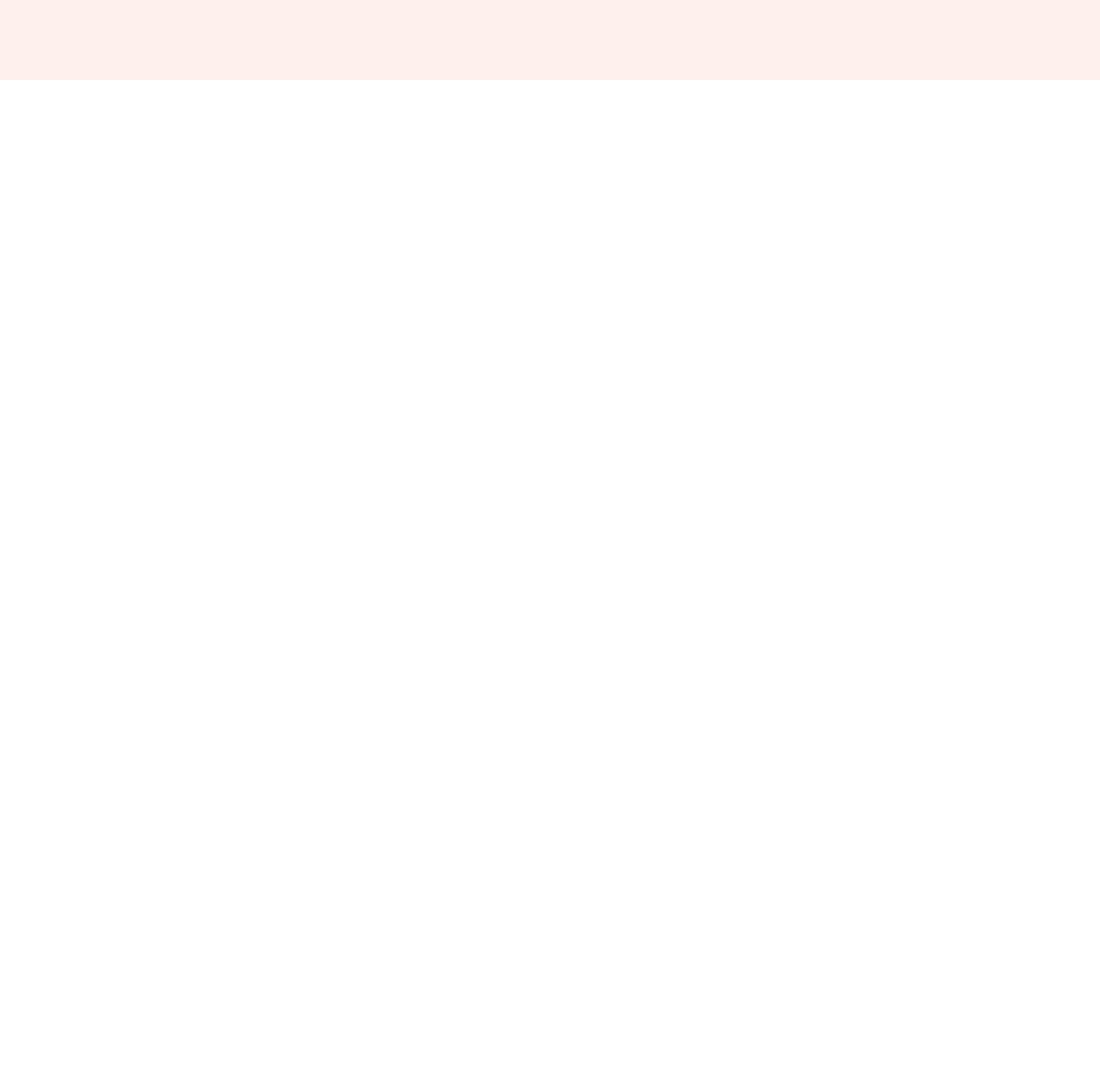
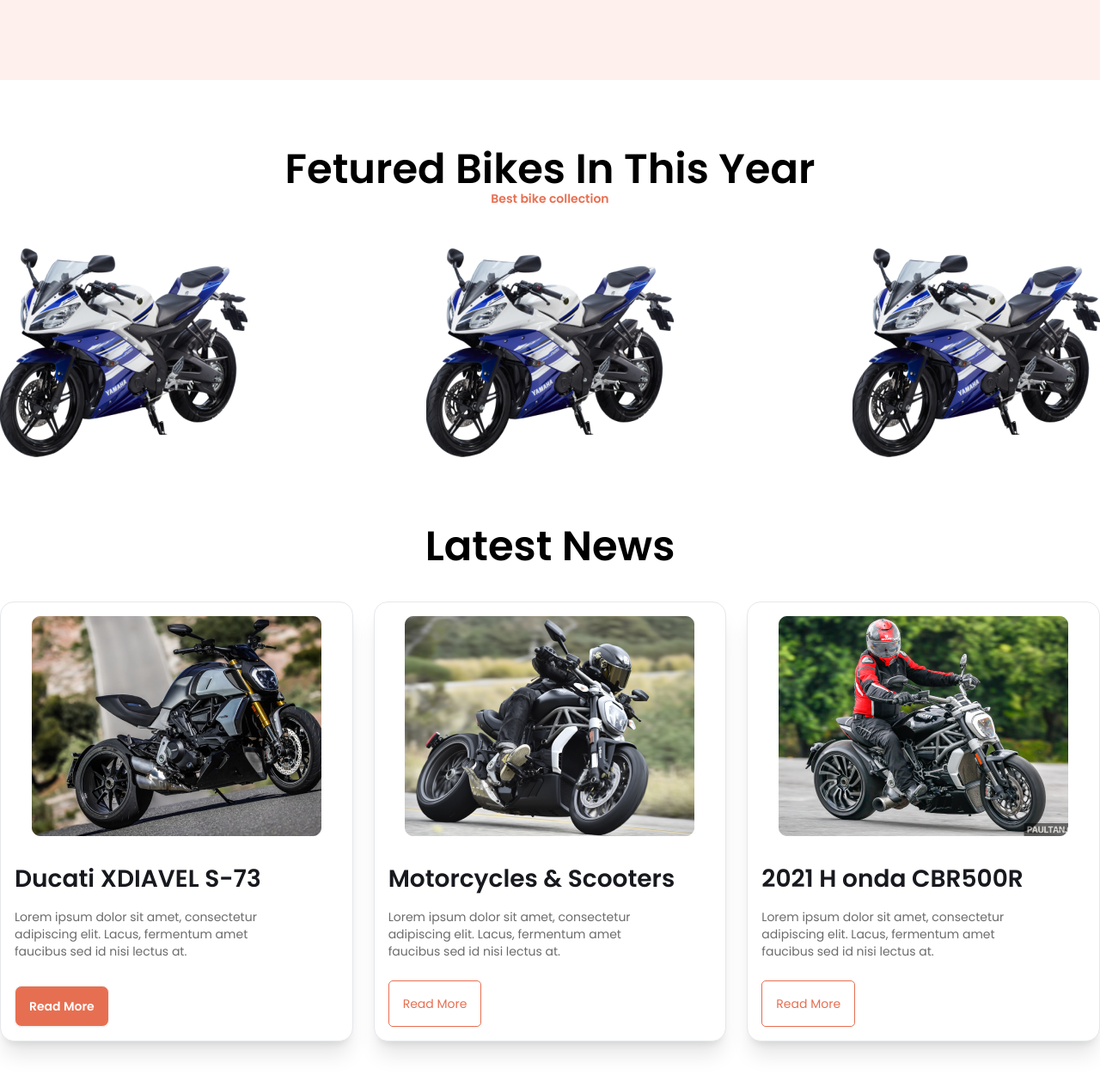
Before and after one commit to ZakariyaHussain/Biker-Zone, a plain HTML site: page index.html in a window 1280 px wide. Shown: the part 627-1892 px from the top of the page at 86% size. Before the commit the page ends 800 px from the top, so only its background shows below. Drawn offline with nearby package versions, Linux system fonts and the light colour scheme.

Commit message:
featured and latest news sections completed

```diff
--- a/index.html
+++ b/index.html
@@ -163,8 +163,77 @@
             </div>
         </div>
     </header>
-    <main>
-
+    <main class="md:container mx-auto">
+        <!-- featured section -->
+         <section class="my-20 space-y-12">
+            <div>
+                <h2 class="font-semibold text-5xl text-black text-center">Fetured Bikes In This Year</h2>
+                <p class="font-semibold text-sm text-bike-primary text-center">Best bike collection</p>
+            </div>
+            <div class="flex flex-wrap gap-10 justify-center md:justify-between items-center">
+                <img src="images/others/feature-bike.png" alt="">
+                <img src="images/others/feature-bike.png" alt="">
+                <img src="images/others/feature-bike.png" alt="">
+            </div>
+         </section>
+         <!-- lattest news -->
+         <section class="container space-y-10 my-20 mx-auto">
+            <h2 class="font-semibold text-5xl text-black text-center">Latest News</h2>
+            <div class="grid grid-cols-1 md:grid-cols-2 lg:grid-cols-3 gap-6">
+                <!-- card-1 -->
+                <!-- <div class="space-y-5">
+                    <img src="images/others/latest1.png" alt="">
+                    <h2 class="font-semibold text-[28px] text-[#18191F]">Ducati XDIAVEL S-73</h2>
+                    <p class="text-[#6C6C6C]">Lorem ipsum dolor sit amet, consectetur<br> adipiscing elit. Lacus, fermentum amet<br> faucibus sed id nisi lectus at.</p>
+                    <button><a class="bg-bike-primary text-lg font-medium text-white rounded-[5px] px-4 py-2">Read More</a></button>
+                </div> -->
+                <div class="card card-compact bg-base-100 shadow-xl border">
+                    <figure class="mt-4 mb-6">
+                      <img
+                        src="images/others/latest1.png"
+                        alt="Shoes" />
+                    </figure>
+                    <div class="card-body space-y-4">
+                      <h2 class="font-semibold text-[28px] text-[#18191F]">Ducati XDIAVEL S-73</h2>
+                      <p class="text-[#6C6C6C]">Lorem ipsum dolor sit amet, consectetur<br> adipiscing elit. Lacus, fermentum amet<br> faucibus sed id nisi lectus at.</p>
+                      <div class="card-actions">
+                        <button class="btn bg-bike-primary text-white">Read More</button>
+                      </div>
+                    </div>
+                </div>
+                <!-- card-2 -->
+                <div class="card card-compact bg-base-100 shadow-xl border">
+                    <figure class="mt-4 mb-6">
+                      <img
+                        src="images/others/latest2.png"
+                        alt="Shoes" />
+                    </figure>
+                    <div class="card-body space-y-4">
+                      <h2 class="font-semibold text-[28px] text-[#18191F]">Motorcycles & Scooters</h2>
+                      <p class="text-[#6C6C6C]">Lorem ipsum dolor sit amet, consectetur<br> adipiscing elit. Lacus, fermentum amet<br> faucibus sed id nisi lectus at.</p>
+                      <div class="card-actions">
+                        <button class="bg-transparent border border-[#E76F51] rounded-[5px] text-[#E76F51] p-4">Read More</button>
+                      </div>
+                    </div>
+                </div>
+                  <!-- card-3 -->
+                <div class="card card-compact bg-base-100 shadow-xl border">
+                    <figure class="mt-4 mb-6">
+                      <img
+                        src="images/others/latest3.png"
+                        alt="Shoes" />
+                    </figure>
+                    <div class="card-body space-y-4">
+                      <h2 class="font-semibold text-[28px] text-[#18191F]">2021 H onda CBR500R</h2>
+                      <p class="text-[#6C6C6C]">Lorem ipsum dolor sit amet, consectetur<br> adipiscing elit. Lacus, fermentum amet<br> faucibus sed id nisi lectus at.</p>
+                      <div class="card-actions">
+                        <button class="bg-transparent border border-[#E76F51] rounded-[5px] text-[#E76F51] p-4">Read More</button>
+                      </div>
+                    </div>
+                </div>
+            </div>
+         </section>
+         <!--  -->
     </main>
     <footer>
 
```
